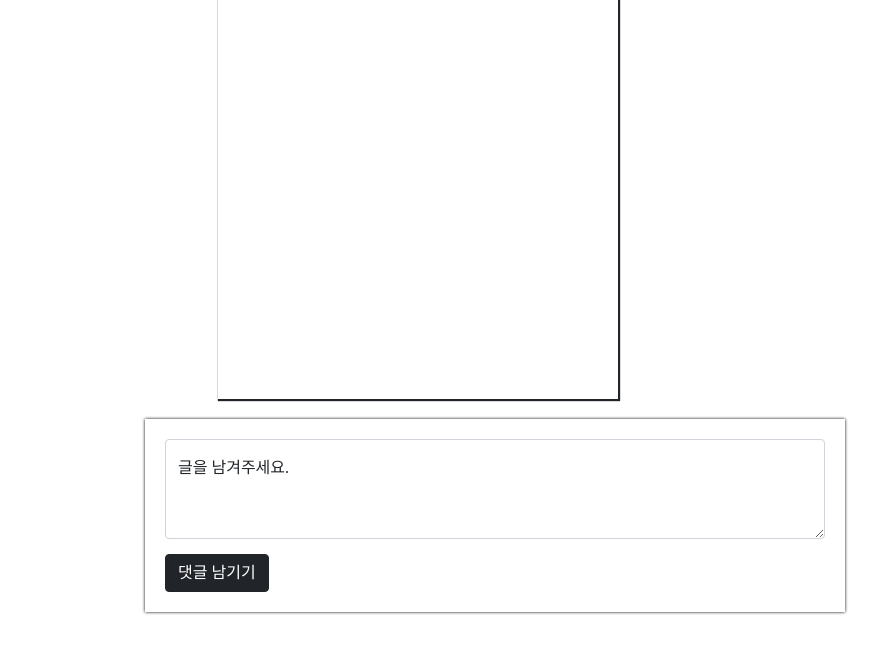
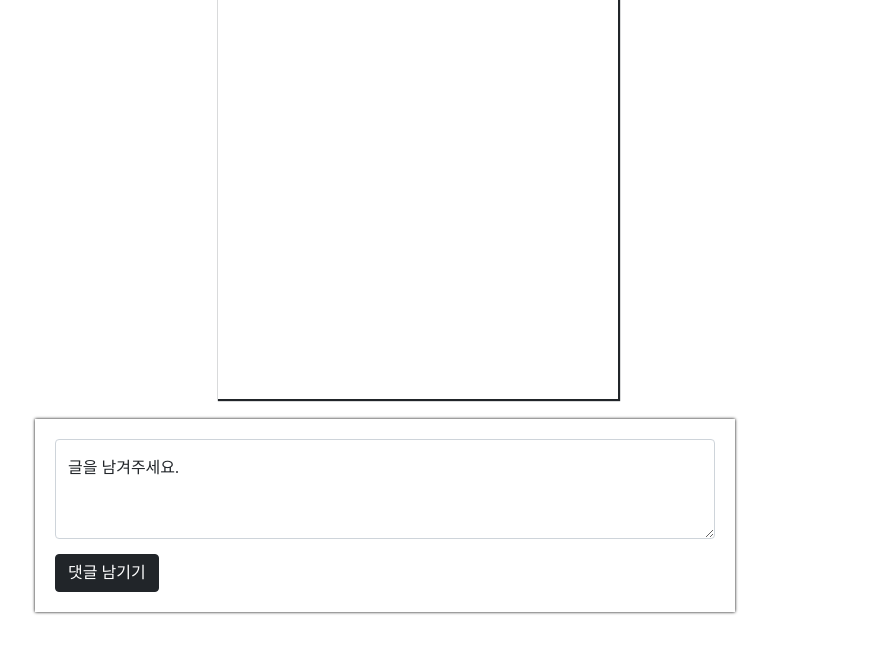
Before and after one commit to wonjunKim8/first-project, a Flask app: page /commentpage in a window 1280 px wide. Shown: the part 21-675 px from the top of the page, without its empty margins (255-1134 px from the left). Run offline with Flask 2, Linux system fonts and the light colour scheme; data that the repository does not hold is empty.

Commit message:
에러 가득

```diff
--- a/app.py
+++ b/app.py
@@ -13,11 +13,10 @@ import random
 
 from pymongo import MongoClient
 client = MongoClient('mongodb+srv://test:sparta@cluster0.210xc.mongodb.net/?retryWrites=true&w=majority')
-SECRET_KEY = 'SPARTA'
+SECRET_KEY = 'LCH'
 db = client.dbsparta
 
 app = Flask(__name__)
-
 
 
 @app.route('/detail')
@@ -26,44 +25,20 @@ def ADD():
 
 @app.route('/')
 def home():
-    travel_list = list(db.travel.find({},{'_id':False}))
-    return render_template('index.html',travel=travel_list)
+        token_receive = request.cookies.get('mytoken')
+        travel_list = list(db.travel.find({},{'_id':False}))
 
-
-###############################################################################################################
-# 로그인 페이지                                                                                                #
-###############################################################################################################
-@app.route('/login')
-def login():
-    return render_template('login.html')
-
-
-# 로그인 기능 구현
-# id,pw를 클라이언트에게 받아와 pw를 해쉬인코딩을 하여 암호화
-# id와 암호화한 pw를 mongoDB 내부에 있는지 확인. 없을시 result=None
-# 클라이언트에게 받은 id와 pw가 mongoDB와 일치할 시 jwt-token생성 후
-# 클라이언트에게 토큰 전송
-@app.route('/api/login', methods=['POST'])
-def user_login():
-    username_receive = request.form['username_give']
-    password_receive = request.form['password_give']
-    password_hash = hashlib.sha256(password_receive.encode('utf-8')).hexdigest()
-    result = db.users.find_one({'id': username_receive, 'pw': password_hash})
-
-
-    if result is not None:
-        name = result['name']
-        payload = {
-            'id': username_receive,
-            'exp': datetime.utcnow() + timedelta(seconds=60 * 60)
-        }
-        token = jwt.encode(payload, SECRET_KEY, algorithm='HS256')
-        return jsonify({'result': 'success', 'token': token , 'name':name})
-    else:
-        return jsonify({'result': 'fail', 'msg': '아이디와 비밀번호가 일치하지 않습니다.'})
-
-
-
+        return render_template('index.html', travel=travel_list)
+        # try:
+        #     payload = jwt.decode(token_receive, SECRET_KEY, algorithms=['HS256'])
+        #     user_info = db.users.find_one({"id": payload["id"]})
+        #     return render_template('index.html', user_info=user_info, travel=travel_list)
+        # except jwt.ExpiredSignatureError:
+        #     user_info =None
+        #     return render_template('index.html', user_info=user_info, travel=travel_list)
+        # except jwt.exceptions.DecodeError:
+        #     user_info =None
+        #     return render_template('index.html', user_info=user_info, travel=travel_list)
 
 
 
@@ -101,6 +76,47 @@ def signup_success():
     db.users.insert_one({'id': id_receive, 'pw': pw_hash, 'name': name_receive})
 
     return jsonify({'result': 'success'})
+
+
+
+
+
+
+
+###############################################################################################################
+# 로그인 페이지                                                                                                #
+###############################################################################################################
+@app.route('/login')
+def login():
+    return render_template('login.html')
+
+
+# 로그인 기능 구현
+# id,pw를 클라이언트에게 받아와 pw를 해쉬인코딩을 하여 암호화
+# id와 암호화한 pw를 mongoDB 내부에 있는지 확인. 없을시 result=None
+# 클라이언트에게 받은 id와 pw가 mongoDB와 일치할 시 jwt-token생성 후
+# 클라이언트에게 토큰 전송
+@app.route('/api/login', methods=['POST'])
+def user_login():
+    username_receive = request.form['username_give']
+    password_receive = request.form['password_give']
+    password_hash = hashlib.sha256(password_receive.encode('utf-8')).hexdigest()
+    result = db.users.find_one({'id': username_receive, 'pw': password_hash})
+
+
+    if result is not None:
+        name = result['name']
+        payload = {
+            'id': username_receive,
+            'exp': datetime.utcnow() + timedelta(seconds=60 * 60)
+        }
+        token = jwt.encode(payload, SECRET_KEY, algorithm='HS256')
+        return jsonify({'result': 'success', 'token': token , 'name':name })
+    else:
+        return jsonify({'result': 'fail', 'msg': '아이디와 비밀번호가 일치하지 않습니다.'})
+
+
+
 
 
 
--- a/static/index.js
+++ b/static/index.js
@@ -1,6 +1,7 @@
 $(document).ready(function () {
   checkCookie();
 });
+
 
 function checkCookie() {
   const loginStatus = document.cookie.split("; ").find((x) => x.startsWith("mytoken"));
--- a/static/signup.js
+++ b/static/signup.js
@@ -34,7 +34,7 @@ function signup_success() {
         $.ajax({
           type: "POST",
           url: "/signup",
-          data: { id_give: id, pw_give: pw, nickname_give: name },
+          data: { id_give: id, pw_give: pw, name_give: name },
           success: function (response) {
             alert("회원가입에 완료하였습니다,로그인화면으로 이동합니다.");
             window.location.href = "/login";
--- a/templates/comment_page.html
+++ b/templates/comment_page.html
@@ -83,7 +83,7 @@
         .mypost {
             width: 95%;
             max-width: 700px;
-            margin: 20px auto 20px 400px;
+            margin-top : 20px;
 
             box-shadow: 0px 0px 3px 0px black;
             padding: 20px;
@@ -96,12 +96,18 @@
         .mycards {
             width: 95%;
             max-width: 650px;
-            margin: 20px auto 20px 420px;
         }
 
         .mycards > .card {
             margin-top: 10px;
             margin-bottom: 10px;
+        }
+
+        .total-post{
+            display: flex;
+            flex-direction: column;
+            align-items: center;
+            justify-content: center;
         }
 
 
@@ -146,6 +152,7 @@
     </div>
 
 </div>
+<div class="total-post">
     <div class="mypost">
         <div class="form-floating">
             <textarea class="form-control" placeholder="Leave a comment here" id="comment"
@@ -185,6 +192,7 @@
         </div>
     </div> -->
     </div>
+</div>
 
 </body>
 </html>
```
Also changed, not shown: static/login.js (+6 -5 lines), static/main.js (+26 -0 lines), templates/index.html (+5 -2 lines), templates/login.html (+1 -8 lines). Lines whose indentation alone changed are shown as unchanged.
